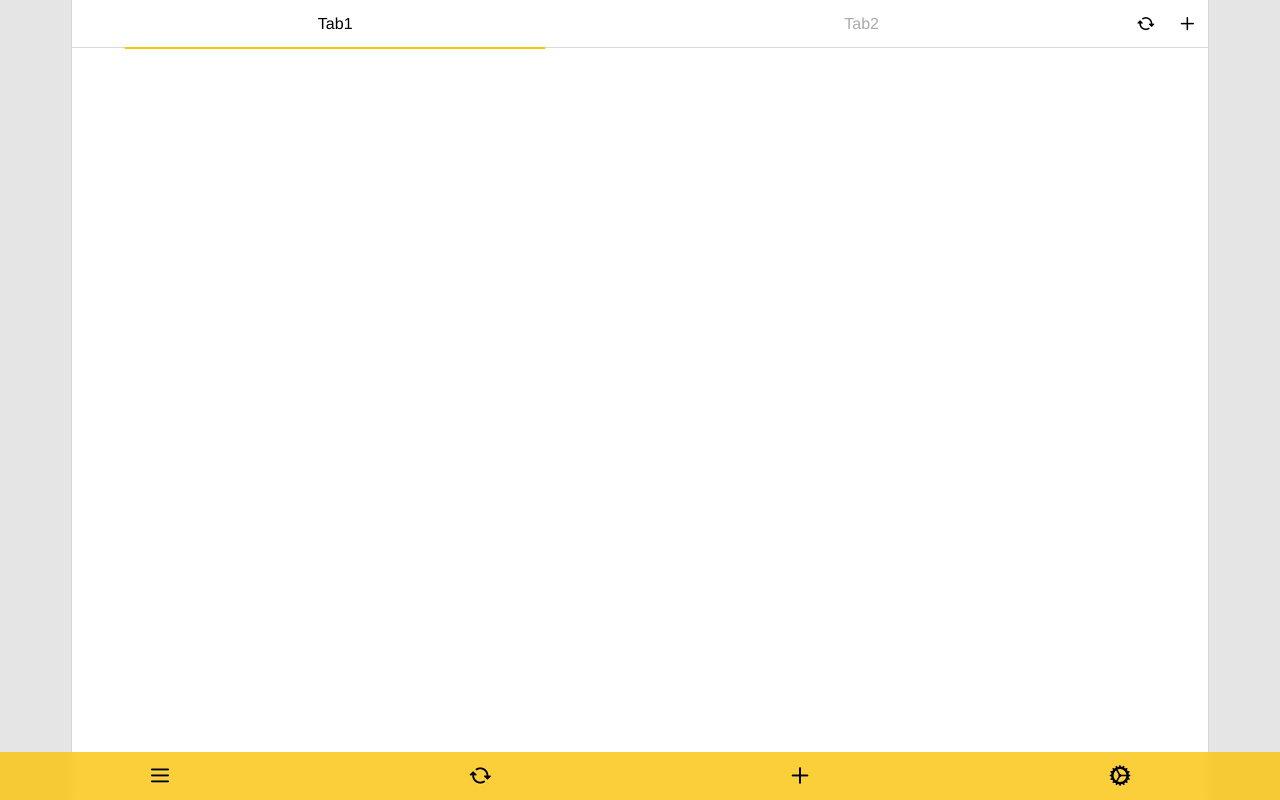
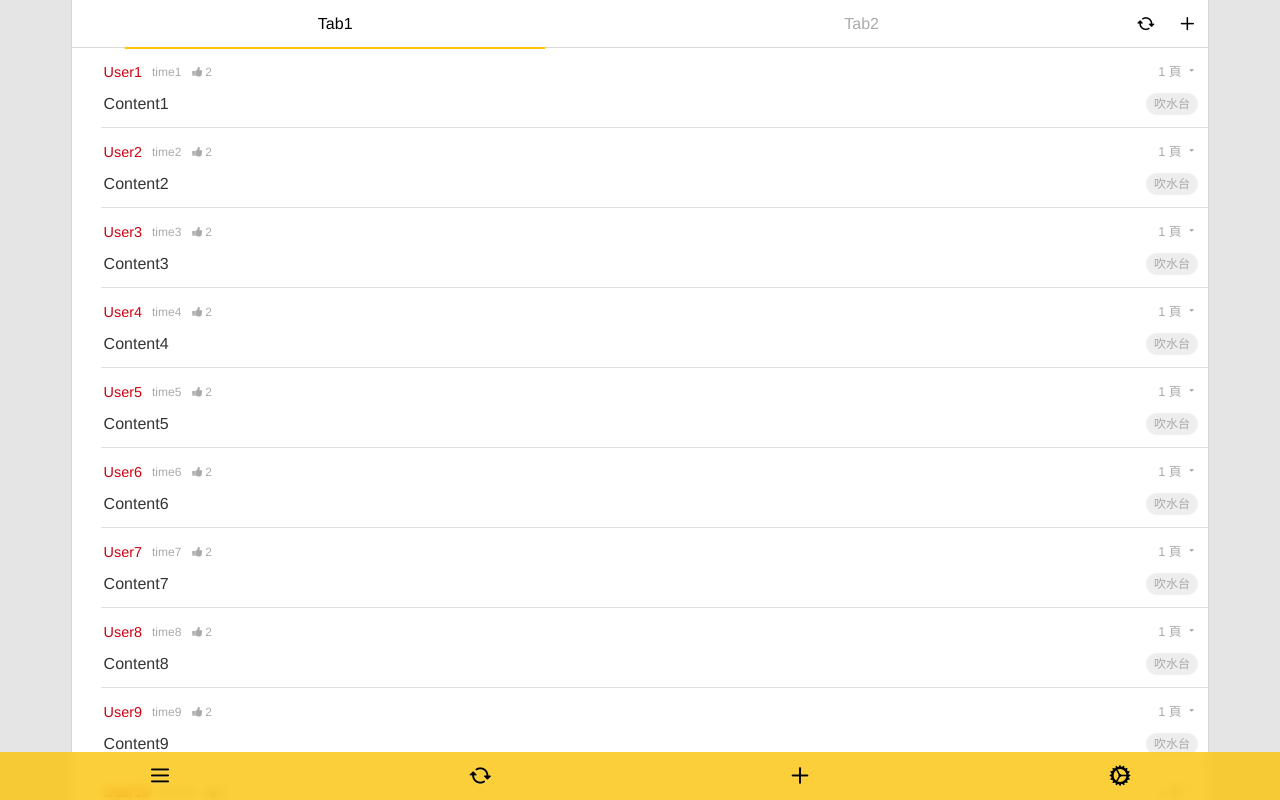
Before and after one commit to cyfung1031/debug, a plain HTML site: page lihkg/index.html in a window 1280 px wide. Drawn offline with Linux system fonts and the light colour scheme.

Commit message:
Add files via upload

```diff
--- a/lihkg/index.html
+++ b/lihkg/index.html
@@ -72,6 +72,40 @@
             <div></div>
         </div>
     </div>
-    <script type="text/javascript" src="main.js"></script>
+    <script type="text/javascript">
+-(() => {
+    let index = 0;
+    let c = document.querySelector('.qoAmEqNpZRLf2KVKZ8DsC');
+    let str = '';
+    for (let i = 0; i < 60; i++) {
+
+        index++;
+        str += `
+    <div class="wQ4Ran7ySbKd8PdMeHZZR">
+    <div class="_21IQKhlBjN2jlHS_TVgI3l">
+        <div class="vv9keWAXpwoonDah6rSIU">
+            <div class="_3D2lzCKDMcdgEkexZrTSUh"></div>
+            <div class="zBQrhafI5njrmUUaJqKA4"><span class="CxY4XDSSItTeLVg0cKCN0 jj_3ZDzjtPixL1b2KTcpS">User${index}</span><span class="_37XwjAqVHtjzqzEtybpHrU">time${index}</span><span class="_37XwjAqVHtjzqzEtybpHrU"><i class="i-thumb-up"></i> 2</span></div>
+            <div class="_26oEXjfUS_iHzbxYcZE6bD">1 頁 <i class="i-menu-down"></i><select class="_3N7MXL_26Dhhcccm_q8AKa">
+                    <option value="">選擇頁數</option>
+                    <option value="123|1">1 頁</option>
+                </select></div>
+        </div>
+        <div class="vv9keWAXpwoonDah6rSIU _1KV65JcPoDUFZ4o3OEqn4R">
+            <div class="_3D2lzCKDMcdgEkexZrTSUh"></div><a class="_2A_7bGY9QAXcGu1neEYDJB" href="#abc332"></a>
+            <div class="_14BnVEj9rQ5VQKmrIqn9Qj"><span class="_20jopXBFHNQ9FUbcGHLcHH">Content${index}</span></div><a class="_3VRxq3mC-jm2fhdX4exwPU " href="#abc333">吹水台</a>
+        </div>
+    </div>
+    </div>
+    `;
+
+    }
+
+    c.innerHTML = str;
+
+
+
+})();
+</script>
 </body>
 </html>
```
